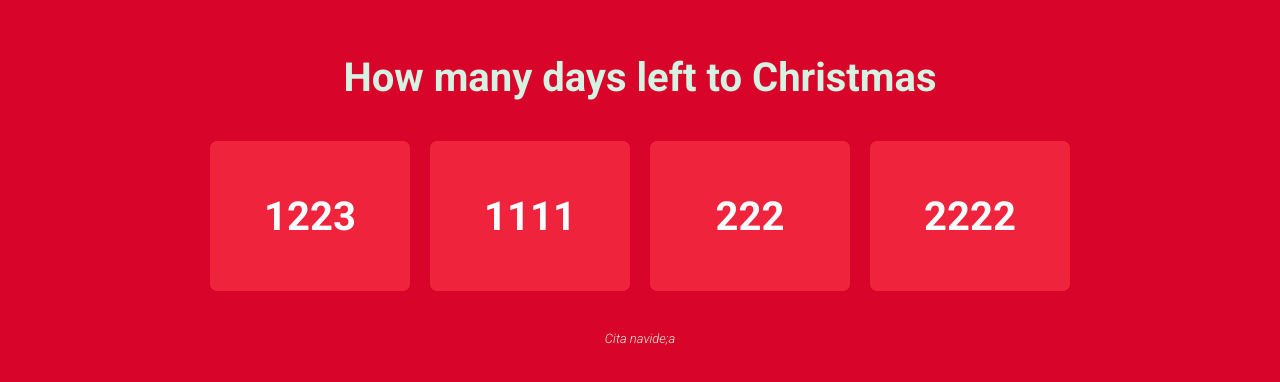
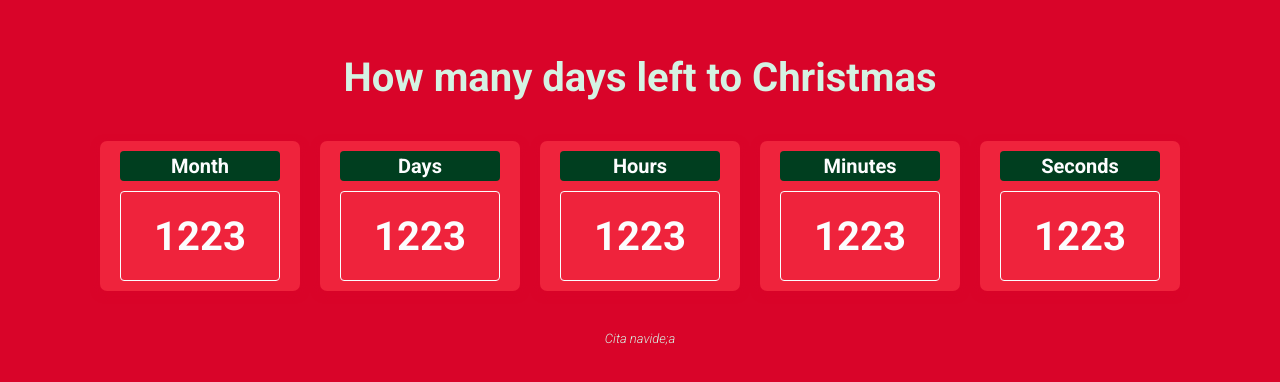
Before and after one commit to mickyrendon/Christmas-countdown, a plain HTML site: page index.html in a window 1280 px wide. Shown: the part 200-582 px from the top of the page. Drawn offline with Linux system fonts and the light colour scheme.

Commit message:
calender style

```diff
--- a/index.html
+++ b/index.html
@@ -20,25 +20,46 @@
         <h1>How many days left to Christmas</h1>
         <section>
             <div class="box-ctr">
-                <span>12</span>
-                <span>23</span>
+                <h2>Month</h2>
+                <div class="number">
+                    <span>12</span>
+                    <span>23</span>
+                </div>
             </div>
             <div class="box-ctr">
-                <span>11</span>
-                <span>11</span>
+                <h2>Days</h2>
+                <div class="number">
+                    <span>12</span>
+                    <span>23</span>
+                </div>
             </div>
             <div class="box-ctr">
-                <span>22</span>
-                <span>2</span>
+                <h2>Hours</h2>
+                <div class="number">
+                    <span>12</span>
+                    <span>23</span>
+                </div>
             </div>
             <div class="box-ctr">
-                <span>22</span>
-                <span>22</span>
+                <h2>Minutes</h2>
+                <div class="number">
+                    <span>12</span>
+                    <span>23</span>
+                </div>
+            </div>
+            <div class="box-ctr">
+                <h2>Seconds</h2>
+                <div class="number">
+                    <span>12</span>
+                    <span>23</span>
+                </div>
             </div>
         </section>
         <blockquote>
             <p>Cita navide;a</p>
         </blockquote>
     </main>
+
+    <script src="js/app.js"></script>
 </body>
 </html>
--- a/styles/style.css
+++ b/styles/style.css
@@ -38,19 +38,40 @@ section{
     gap: 2rem;
 }
 .box-ctr{
-    padding: 2rem;
+    padding:0  2rem;
     min-width:20rem;
     max-width: 100%;
     min-height: 15rem;
     max-height: 20rem;
     display: flex;
-    justify-content: center;
+    flex-direction: column;
+    justify-content: space-evenly;
     align-items: center;
-    font-size: 4rem;
     font-weight: 700;
     color: #fcfdfe;
     background-color: #ef233c;
     border-radius: 0.7rem;
+    box-shadow: 0px 3px 8px 0px #d90429;
+}
+h2{
+    padding: 0.3rem 0;
+    width: 100%;
+    text-align: center;
+    font-size: 2rem;
+    background-color: #003e1f;
+    border-radius: 0.4rem;
+}
+.number{
+    padding: 1rem 0;
+    width: 100%;
+    height: 60%;
+    display: flex;
+    flex-direction: row;
+    justify-content: center;
+    align-items: center;
+    font-size: 4rem;
+    border: 1px solid #fcfdfe;
+    border-radius: 0.4rem;
 }
 blockquote p{
     font-size: 1.3rem;
```
Also changed, not shown: assets/calender-svgrepo-com.svg (added), js/app.js (added).
